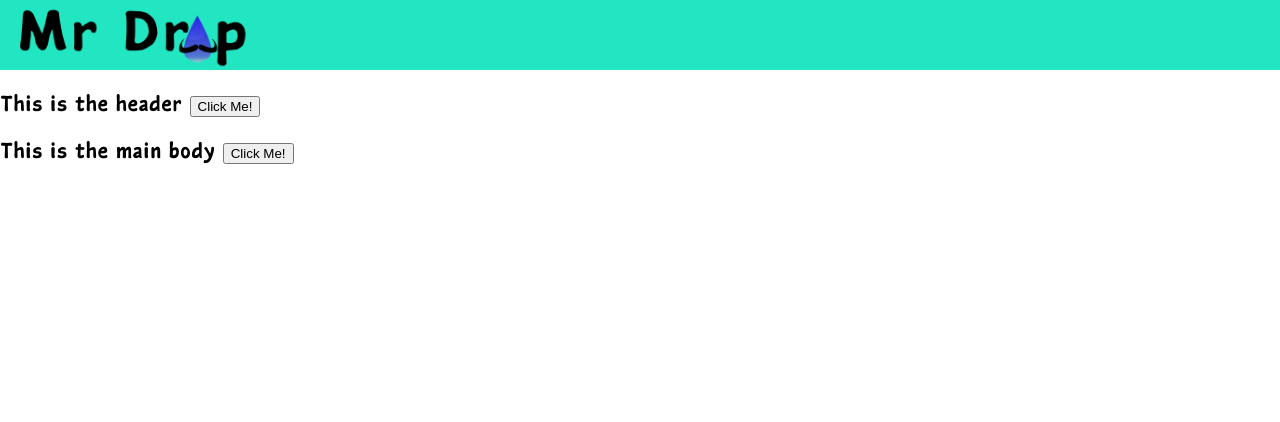
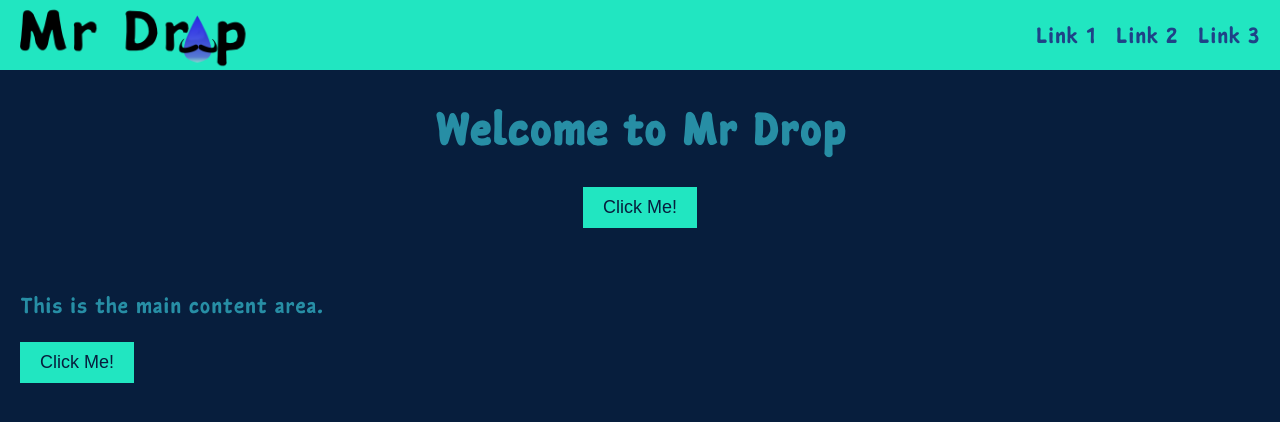
Before and after one commit to Beardy4906/MrDrop, a plain HTML site: page index.html in a window 1280 px wide. Drawn offline with Linux system fonts and the light colour scheme.

Commit message:
Update design

```diff
--- a/index.html
+++ b/index.html
@@ -9,27 +9,24 @@
     <script src="script.js"></script>
 </head>
 
-
-
 <body>
     <div class="toolbar">
-        <div class="logo">
-            <img src="media/images/mrDropLogo.png" alt="Mr Drop Logo">
-        </div>
-        <div class="links">
-
-        </div>
+        <img src="media/images/mrDropLogo.png" alt="Mr Drop Logo">
+        <nav>
+            <ul>
+                <li><a href="#">Link 1</a></li>
+                <li><a href="#">Link 2</a></li>
+                <li><a href="#">Link 3</a></li>
+            </ul>
+        </nav>
     </div>
-    <div class="main">
-        <div class="header">
-            This is the header
-            <button type="button" onclick="test()">Click Me!</button>
-        </div>
-        <div class="bodyMain">
-            This is the main body
-            <button type="button" onclick="test()">Click Me!</button>
-        </div>
-
+    <div class="header">
+        <h1>Welcome to Mr Drop</h1>
+        <button type="button" class="cta-button">Click Me!</button>
+    </div>
+    <div class="main-content">
+        <p>This is the main content area.</p>
+        <button type="button" class="cta-button">Click Me!</button>
     </div>
 </body>
 </html>
--- a/styles.css
+++ b/styles.css
@@ -8,14 +8,15 @@ neon green: #21E6C1
 @font-face {
     font-family: 'mainFont';
     src: url('media/misc/RonysiswadiArchitect4-qZmp2.ttf');
-  }
+}
+
 html{
     width: 100%;
     height: 100%;
     margin: 0px;
     padding: 0px;
+}
 
-}
 body{
     padding: 0px;
     margin: 0px;
@@ -23,21 +24,65 @@ body{
     width:100%;
     font-family: mainFont, Arial, Helvetica, sans-serif;
     font-size: 24px;
+    background-color: #071E3D; /* navy blue background */
 }
+
 .toolbar{
     height: 70px;
     width: 100%;
-    background-color: #21E6C1;
+    background-color: #21E6C1; /* neon green toolbar */
+    display: flex;
+    justify-content: space-between;
+    align-items: center;
+}
 
-}
 .toolbar img{
     height: 70px;
     margin-left: 20px;
     margin-right: 20px;
+}
 
+.toolbar nav ul{
+    list-style: none;
+    margin: 0;
+    padding: 0;
+    display: flex;
 }
+
+.toolbar nav ul li{
+    margin-right: 20px;
+}
+
+.toolbar nav a{
+    color: #1F4287; /* dark blue links */
+    text-decoration: none;
+}
+
 .header{
     margin-top: 20px;
     margin-bottom: 20px;
+    text-align: center;
+}
 
+.header h1{
+    color: #278EA5; /* turquoise heading */
 }
+
+.cta-button{
+    background-color: #21E6C1; /* neon green button */
+    color: #071E3D; /* navy blue text */
+    border: none;
+    padding: 10px 20px;
+    font-size: 18px;
+    cursor: pointer;
+}
+
+.cta-button:hover{
+    background-color: #1F4287; /* dark blue hover */
+    color: #21E6C1; /* neon green text */
+}
+
+.main-content{
+    padding: 20px;
+    color: #278EA5; /* turquoise text */
+}
```
